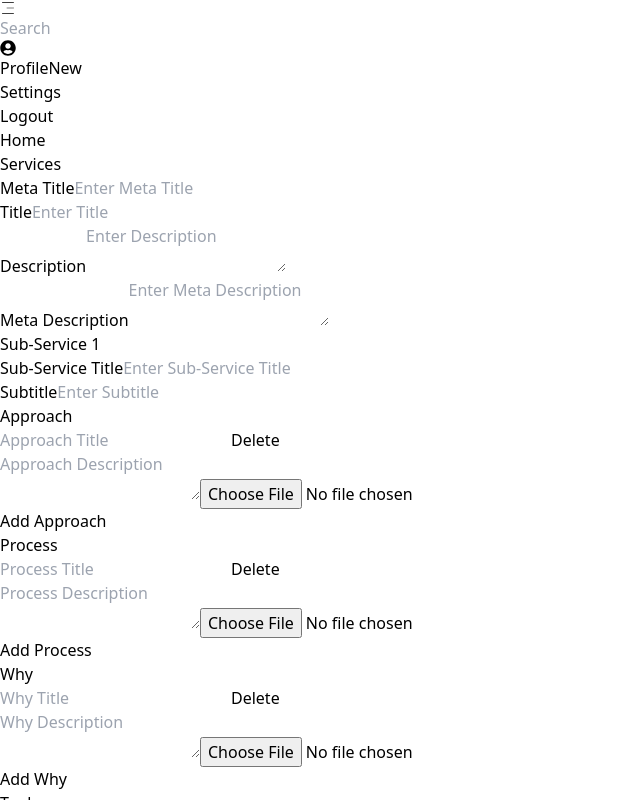
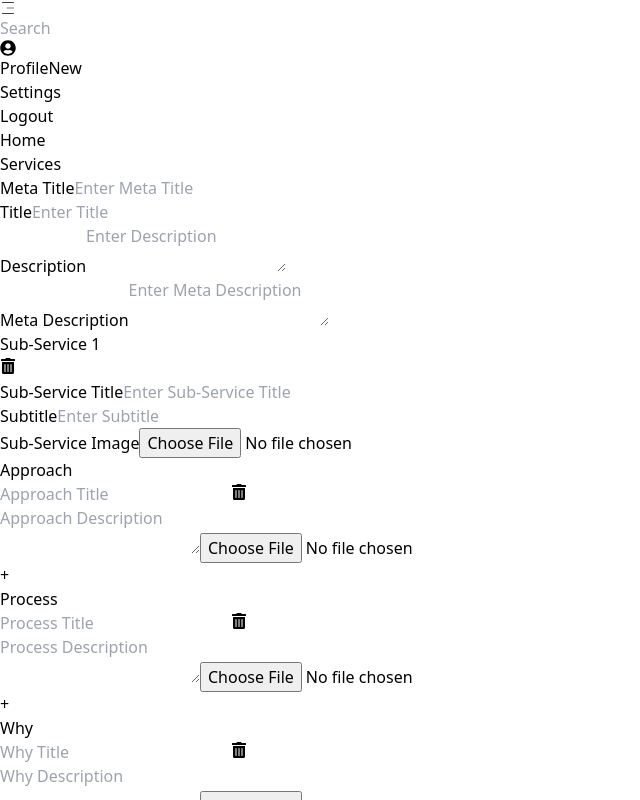
Before and after one commit to mohammadashrafulislam1/nexile_digital, a React (Vite) app in the folder dashboard/: page /services in a window 1280 px wide. Shown: the whole page, without its empty margins (0-640 px from the left). Built offline with nearby package versions, Linux system fonts and the light colour scheme; no server answers.

Commit message:
addd services is working

```diff
--- a/dashboard/src/Pages/Services.jsx
+++ b/dashboard/src/Pages/Services.jsx
@@ -2,6 +2,7 @@ import { useState, useEffect } from "react";
 import { Link } from "react-router-dom";
 import { ToastContainer, toast } from "react-toastify";
 import { endPoint } from "../Components/ForAll/ForAll"; // Ensure this points to your API endpoint
+import { FaTrashAlt } from "react-icons/fa";
 
 const Services = () => {
   const [services, setServices] = useState([]);
@@ -17,7 +18,6 @@ const Services = () => {
     process: [{ title: "", description: "", image: "" }],
     why: [{ title: "", description: "", image: "" }],
     tools: [{ title: "", description: "", image: "" }],
-    portfolio: [{ title: "", description: "", image: "" }],
   }]);
   const [loading, setLoading] = useState(false); // New loading state
 
@@ -42,19 +42,75 @@ const Services = () => {
 
   const handleAddService = async (e) => {
     e.preventDefault();
-    const serviceData = { title, description, metaTitle, metaDescription, services: subServices };
-    setLoading(true); // Start loading
+
+    // Create FormData to handle file uploads
+    const formData = new FormData();
+
+    formData.append("title", title);
+    formData.append("description", description);
+    formData.append("metaTitle", metaTitle);
+    formData.append("metaDescription", metaDescription);
+
+    // Add sub-services to FormData
+    subServices.forEach((subService, index) => {
+      formData.append(`services[${index}][title]`, subService.title);
+      formData.append(`services[${index}][subtitle]`, subService.subtitle);
+
+      // Add the main image for the sub-service
+      if (subService.image) {
+        formData.append(`image`, subService.image);  // Matches 'image' field in multer config
+      }
+
+      // Add approach section (images should match multer's field config)
+      subService.approach.forEach((approach, appIndex) => {
+        formData.append(`services[${index}][approach][${appIndex}][title]`, approach.title);
+        formData.append(`services[${index}][approach][${appIndex}][description]`, approach.description);
+        if (approach.image) {
+          formData.append(`approachImages`, approach.image);  // Matches 'approachImages' in multer config
+        }
+      });
+
+      // Add process section
+      subService.process.forEach((process, procIndex) => {
+        formData.append(`services[${index}][process][${procIndex}][title]`, process.title);
+        formData.append(`services[${index}][process][${procIndex}][description]`, process.description);
+        if (process.image) {
+          formData.append(`processImages`, process.image);  // Matches 'processImages' in multer config
+        }
+      });
+
+      // Add why section
+      subService.why.forEach((why, whyIndex) => {
+        formData.append(`services[${index}][why][${whyIndex}][title]`, why.title);
+        formData.append(`services[${index}][why][${whyIndex}][description]`, why.description);
+        if (why.image) {
+          formData.append(`whyImages`, why.image);  // Matches 'whyImages' in multer config
+        }
+      });
+
+      // Add tools section
+      subService.tools.forEach((tool, toolIndex) => {
+        formData.append(`services[${index}][tools][${toolIndex}][title]`, tool.title);
+        formData.append(`services[${index}][tools][${toolIndex}][description]`, tool.description);
+        if (tool.image) {
+          formData.append(`toolsImages`, tool.image);  // Matches 'toolsImages' in multer config
+        }
+      });
+    });
+
+    console.log("FormData:", Array.from(formData.entries()));  // Log FormData to inspect
 
     try {
+      setLoading(true); // Start loading
+
       const response = await fetch(`${endPoint}/service`, {
         method: "POST",
-        headers: { "Content-Type": "application/json" },
-        body: JSON.stringify(serviceData),
+        body: formData, // Send FormData instead of JSON
       });
+
       if (response.ok) {
         toast.success("Service added successfully!");
         fetchAllServices(); // Refresh the list
-        resetForm(); // Reset form after successful submission
       } else {
         toast.error("Failed to add service.");
       }
@@ -65,6 +121,8 @@ const Services = () => {
       setLoading(false); // End loading
     }
   };
+
+
 
   const resetForm = () => {
     setTitle("");
@@ -79,32 +137,19 @@ const Services = () => {
       process: [{ title: "", description: "", image: "" }],
       why: [{ title: "", description: "", image: "" }],
       tools: [{ title: "", description: "", image: "" }],
-      portfolio: [{ title: "", description: "", image: "" }],
     }]);
   };
 
   const handleFileChange = (index, sectionType, sectionIndex, file) => {
     const newSubServices = [...subServices];
-    newSubServices[index][sectionType][sectionIndex].image = file;
+    if (sectionType === "image") {
+      newSubServices[index].image = file; // Handle main sub-service image
+    } else {
+      newSubServices[index][sectionType][sectionIndex].image = file; // Handle images for sections like approach, process, etc.
+    }
     setSubServices(newSubServices);
   };
 
-  const uploadImage = async (file) => {
-    const formData = new FormData();
-    formData.append("image", file);
-
-    const uploadResponse = await fetch(`${endPoint}/upload`, {
-      method: "POST",
-      body: formData,
-    });
-
-    if (uploadResponse.ok) {
-      const uploadedData = await uploadResponse.json();
-      return uploadedData.imageUrl; // Adjust based on your API response
-    } else {
-      throw new Error("Image upload failed");
-    }
-  };
 
   const handleSaveSubService = async (subService, index) => {
     try {
@@ -162,7 +207,7 @@ const Services = () => {
 
   return (
     <div className="p-6">
-      <div className="breadcrumbs text-sm lg:w-1/2 md:w-[80%] w-[90%] mx-auto">
+      <div className="breadcrumbs text-sm lg:w-1/2 md:w-[80%] w-[96%] mx-auto">
         <ul className="my-6">
           <li>
             <Link to="/" className="inline-flex items-center gap-2 text-blue-600 hover:underline">
@@ -178,7 +223,7 @@ const Services = () => {
         <ToastContainer />
       </div>
 
-      <form onSubmit={handleAddService} className="lg:w-1/2 md:w-[80%] w-[90%] mx-auto bg-white p-6 rounded-2xl shadow-md">
+      <form onSubmit={handleAddService} className="lg:w-1/2 md:w-[80%] w-[96%] mx-auto bg-white p-6 rounded-2xl shadow-md">
         {/* Meta Title */}
         <div className="mb-4">
           <label className="block text-sm font-medium mb-1">Meta Title</label>
@@ -231,8 +276,11 @@ const Services = () => {
 
         {/* Sub-service fields */}
         {subServices.map((subService, index) => (
-          <div key={index} className="mb-6 p-4 border border-gray-300 rounded">
-            <h3 className="text-lg font-semibold">Sub-Service {index + 1}</h3>
+          <div key={index} className="mb-6 p-4 border border-gray-300 rounded-2xl">
+            <div className="flex justify-between mb-8"><h3 className="text-lg font-semibold">Sub-Service {index + 1}</h3>
+            <button type="button" onClick={() => handleDeleteSubService(index)} className="text-red-600 md:pr-4">
+             <FaTrashAlt/>
+            </button></div>
             {/* Sub-Service Title */}
             <div className="mb-4">
               <label className="block text-sm font-medium mb-1">Sub-Service Title</label>
@@ -267,10 +315,20 @@ const Services = () => {
               />
             </div>
 
+             {/* Sub-Service Image */}
+             <div className="mb-4">
+              <label className="block text-sm font-medium mb-1">Sub-Service Image</label>
+              <input
+                type="file"
+                onChange={(e) => handleFileChange(index, "image", null, e.target.files[0])}
+                className="w-full"
+              />
+            </div>
+
             {/* Approach Section */}
             <h4 className="font-semibold mb-2">Approach</h4>
             {subService.approach.map((approach, approachIndex) => (
-              <div key={approachIndex} className="mb-4 p-2 border rounded bg-gray-100">
+              <div key={approachIndex} className="mb-4 p-4 border rounded-2xl bg-white">
                 <div className="flex justify-between">
                   <input
                     type="text"
@@ -284,8 +342,8 @@ const Services = () => {
                     placeholder="Approach Title"
                     required
                   />
-                  <button type="button" onClick={() => removeItem(index, "approach", approachIndex)} className="btn btn-danger">
-                    Delete
+                  <button type="button" onClick={() => removeItem(index, "approach", approachIndex)} className="text-red-600 md:pr-4">
+                  <FaTrashAlt/>
                   </button>
                 </div>
                 <textarea
@@ -306,14 +364,14 @@ const Services = () => {
                 />
               </div>
             ))}
-            <button type="button" onClick={() => addNewItem(index, "approach")} className="btn btn-primary mb-4">
-              Add Approach
+            <button type="button" onClick={() => addNewItem(index, "approach")} className="text-blue-700 font-bold text-3xl mb-4">
+              +
             </button>
 
             {/* Process Section */}
             <h4 className="font-semibold mb-2">Process</h4>
             {subService.process.map((process, processIndex) => (
-              <div key={processIndex} className="mb-4 p-2 border rounded bg-gray-100">
+              <div key={processIndex} className="mb-4 p-4 border rounded-2xl bg-white">
                 <div className="flex justify-between">
                   <input
                     type="text"
@@ -327,8 +385,8 @@ const Services = () => {
                     placeholder="Process Title"
                     required
                   />
-                  <button type="button" onClick={() => removeItem(index, "process", processIndex)} className="btn btn-danger">
-                    Delete
+                  <button type="button" onClick={() => removeItem(index, "process", processIndex)} className="text-red-600 md:pr-4">
+                  <FaTrashAlt/>
                   </button>
                 </div>
                 <textarea
@@ -349,14 +407,14 @@ const Services = () => {
                 />
               </div>
             ))}
-            <button type="button" onClick={() => addNewItem(index, "process")} className="btn btn-primary mb-4">
-              Add Process
+            <button type="button" onClick={() => addNewItem(index, "process")} className="text-blue-700 font-bold text-3xl mb-4">
+             +
             </button>
 
             {/* Why Section */}
             <h4 className="font-semibold mb-2">Why</h4>
             {subService.why.map((whyItem, whyIndex) => (
-              <div key={whyIndex} className="mb-4 p-2 border rounded bg-gray-100">
+              <div key={whyIndex} className="mb-4 p-4 border rounded-2xl bg-white">
                 <div className="flex justify-between">
                   <input
                     type="text"
@@ -370,8 +428,8 @@ const Services = () => {
                     placeholder="Why Title"
                     required
                   />
-                  <button type="button" onClick={() => removeItem(index, "why", whyIndex)} className="btn btn-danger">
-                    Delete
+                  <button type="button" onClick={() => removeItem(index, "why", whyIndex)} className="text-red-600 md:pr-4">
+                  <FaTrashAlt/>
                   </button>
                 </div>
                 <textarea
@@ -392,14 +450,14 @@ const Services = () => {
                 />
               </div>
             ))}
-            <button type="button" onClick={() => addNewItem(index, "why")} className="btn btn-primary mb-4">
-              Add Why
+            <button type="button" onClick={() => addNewItem(index, "why")} className="text-blue-700 font-bold text-3xl mb-4">
+              +
             </button>
 
             {/* Tools Section */}
             <h4 className="font-semibold mb-2">Tools</h4>
             {subService.tools.map((tool, toolIndex) => (
-              <div key={toolIndex} className="mb-4 p-2 border rounded bg-gray-100">
+              <div key={toolIndex} className="mb-4 p-4 border rounded-2xl bg-white">
                 <div className="flex justify-between">
                   <input
                     type="text"
@@ -409,12 +467,12 @@ const Services = () => {
                       newSubServices[index].tools[toolIndex].title = e.target.value;
                       setSubServices(newSubServices);
                     }}
-                    className="w-3/4 p-2 border rounded"
+                    className="w-[90%] p-2 border rounded"
                     placeholder="Tool Title"
                     required
                   />
-                  <button type="button" onClick={() => removeItem(index, "tools", toolIndex)} className="btn btn-danger">
-                    Delete
+                  <button type="button" onClick={() => removeItem(index, "tools", toolIndex)} className="text-red-600 md:pr-4">
+                    <FaTrashAlt/>
                   </button>
                 </div>
                 <textarea
@@ -435,57 +493,10 @@ const Services = () => {
                 />
               </div>
             ))}
-            <button type="button" onClick={() => addNewItem(index, "tools")} className="btn btn-primary mb-4">
-              Add Tool
+            <button type="button" onClick={() => addNewItem(index, "tools")} className="text-blue-700 font-bold text-3xl mb-4">
+              +
             </button>
-
-            {/* Portfolio Section */}
-            <h4 className="font-semibold mb-2">Portfolio</h4>
-            {subService.portfolio.map((portfolioItem, portfolioIndex) => (
-              <div key={portfolioIndex} className="mb-4 p-2 border rounded bg-gray-100">
-                <div className="flex justify-between">
-                  <input
-                    type="text"
-                    value={portfolioItem.title}
-                    onChange={(e) => {
-                      const newSubServices = [...subServices];
-                      newSubServices[index].portfolio[portfolioIndex].title = e.target.value;
-                      setSubServices(newSubServices);
-                    }}
-                    className="w-3/4 p-2 border rounded"
-                    placeholder="Portfolio Title"
-                    required
-                  />
-                  <button type="button" onClick={() => removeItem(index, "portfolio", portfolioIndex)} className="btn btn-danger">
-                    Delete
-                  </button>
-                </div>
-                <textarea
-                  value={portfolioItem.description}
-                  onChange={(e) => {
-                    const newSubServices = [...subServices];
-                    newSubServices[index].portfolio[portfolioIndex].description = e.target.value;
-                    setSubServices(newSubServices);
-                  }}
-                  className="w-full p-2 border rounded mt-2"
-                  placeholder="Portfolio Description"
-                  required
-                />
-                <input
-                  type="file"
-                  onChange={(e) => handleFileChange(index, "portfolio", portfolioIndex, e.target.files[0])}
-                  className="mt-2"
-                />
-              </div>
-            ))}
-            <button type="button" onClick={() => addNewItem(index, "portfolio")} className="btn btn-primary mb-4">
-              Add Portfolio Item
-            </button>
-
-            <button type="button" onClick={() => handleDeleteSubService(index)} className="btn btn-danger">
-              Delete Sub-Service
-            </button>
-            <button type="button" onClick={() => handleSaveSubService(subService, index)} className="btn btn-success">
+            <button type="button" onClick={() => handleSaveSubService(subService, index)} className="btn btn-sm w-full bg-black text-white">
               Save Sub-Service
             </button>
           </div>
@@ -502,7 +513,7 @@ const Services = () => {
         }])} className="btn btn-primary mb-4">
           Add New Sub-Service
         </button>
-        <button type="submit" className="btn btn-success">
+        <button type="submit" className="btn bg-blue-700 w-full text-white">
           Submit All Services
         </button>
       </form>
```
